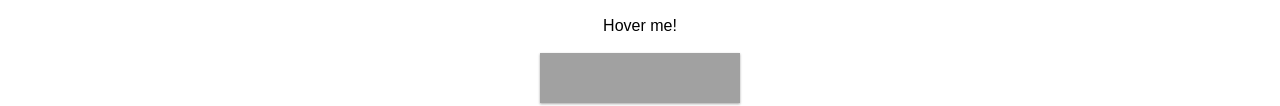
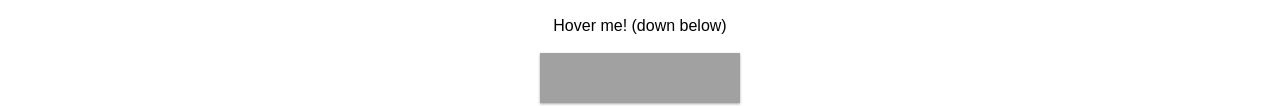
Before and after one commit to tommyly471/3d-website, a website built with Vite: page index.html in a window 1280 px wide. Shown: the part 305-411 px from the top of the page. Built offline with nearby package versions, Linux system fonts and the light colour scheme.

Commit message:
added dowwn below

```diff
--- a/index.html
+++ b/index.html
@@ -85,7 +85,7 @@
         <p>Computer Science Student | Software Developer</p>
     </header>
     <div class="center">
-        <p>Hover me!</p>
+        <p>Hover me! (down below)</p>
       </div>
     <!-- Social Links -->
     <div class="card">
```
